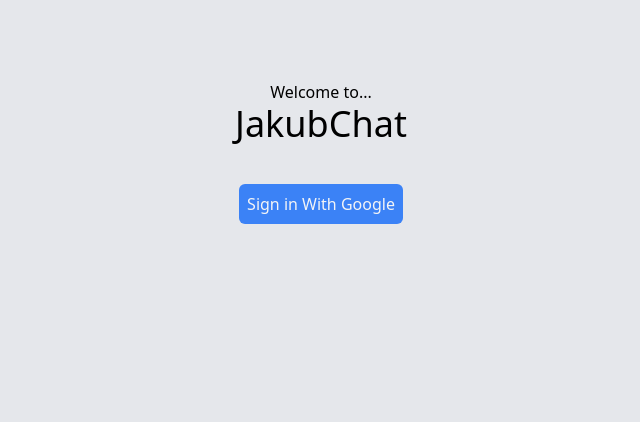
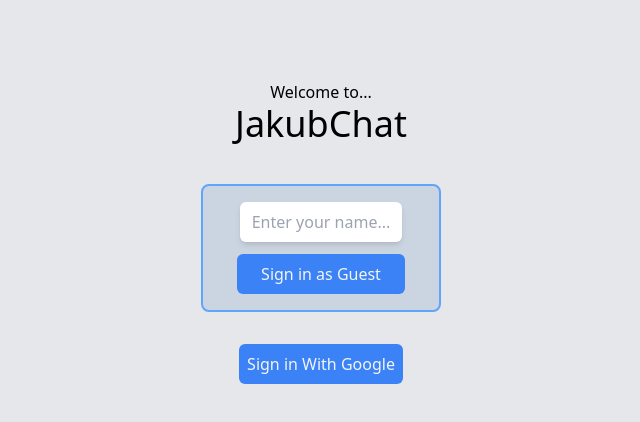
Before and after one commit to pecet3/amber-chat, a React (Vite) app: page / in a window 1280 px wide. Shown: the top 422 px of the page, without its empty margins (319-959 px from the left). Built offline with nearby package versions, Linux system fonts and the light colour scheme; what prettier-plugin-tailwindcss would draw is missing.

Commit message:
added form with guest log in

```diff
--- a/src/components/Auth.tsx
+++ b/src/components/Auth.tsx
@@ -1,3 +1,4 @@
+import React from "react";
 import { auth, provider } from "../firebase-config";
 import { signInWithPopup } from "firebase/auth";
 import Cookies from "universal-cookie";
@@ -7,6 +8,8 @@ interface IAuth {
   setAuthTrue: React.Dispatch<React.SetStateAction<Boolean>>;
 }
 export const Auth: React.FC<IAuth> = ({ setAuthTrue }) => {
+  const [input, setInput] = React.useState("");
+
   const signGoogleHandle = async () => {
     try {
       const result = await signInWithPopup(auth, provider);
@@ -16,13 +19,32 @@ export const Auth: React.FC<IAuth> = ({ setAuthTrue }) => {
       console.error(err);
     }
   };
+  const handleInputChange = (e: React.FormEvent<HTMLInputElement>) => {
+    setInput(e.currentTarget.value);
+  };
+
   return (
     <div className="my-20">
       <p>Welcome to...</p>
       <h1 className="mb-10 text-4xl">JakubChat</h1>
-      <button onClick={() => signGoogleHandle()} className="submitButton">
-        Sign in With Google
-      </button>
+      <div>
+        <form className="m-auto flex max-w-[240px] flex-col items-center gap-3 rounded-lg border-2 border-blue-400 bg-slate-300 p-2 py-4">
+          <input
+            type="text"
+            className="max-w-[162px] rounded-md p-2 text-center shadow-md"
+            value={input}
+            placeholder="Enter your name..."
+            onChange={handleInputChange}
+          />
+          <button className="submitButton px-6">Sign in as Guest</button>
+        </form>
+        <button
+          onClick={() => signGoogleHandle()}
+          className="submitButton my-8"
+        >
+          Sign in With Google
+        </button>
+      </div>
     </div>
   );
 };
```
